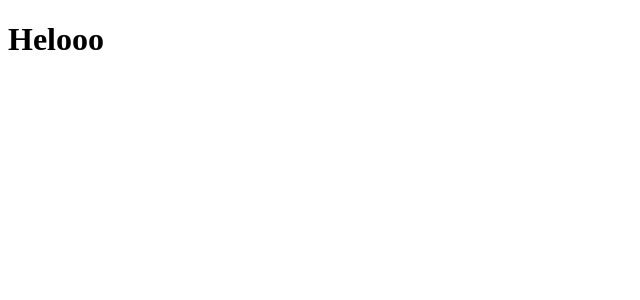
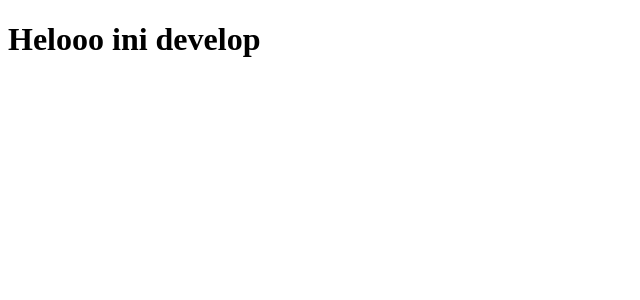
Before and after one commit to MariFauzan20/LOVA, a React (Create React App) app: page / in a window 1280 px wide. Shown: the top 300 px of the page, without its empty margins (0-640 px from the left). Built offline with nearby package versions, Linux system fonts and the light colour scheme.

Commit message:
create branch develop & update App.js

```diff
--- a/src/App.js
+++ b/src/App.js
@@ -1,5 +1,5 @@
 function App() {
-  return <h1>Helooo</h1>;
+  return <h1>Helooo ini develop</h1>;
 }
 
 export default App;
```
